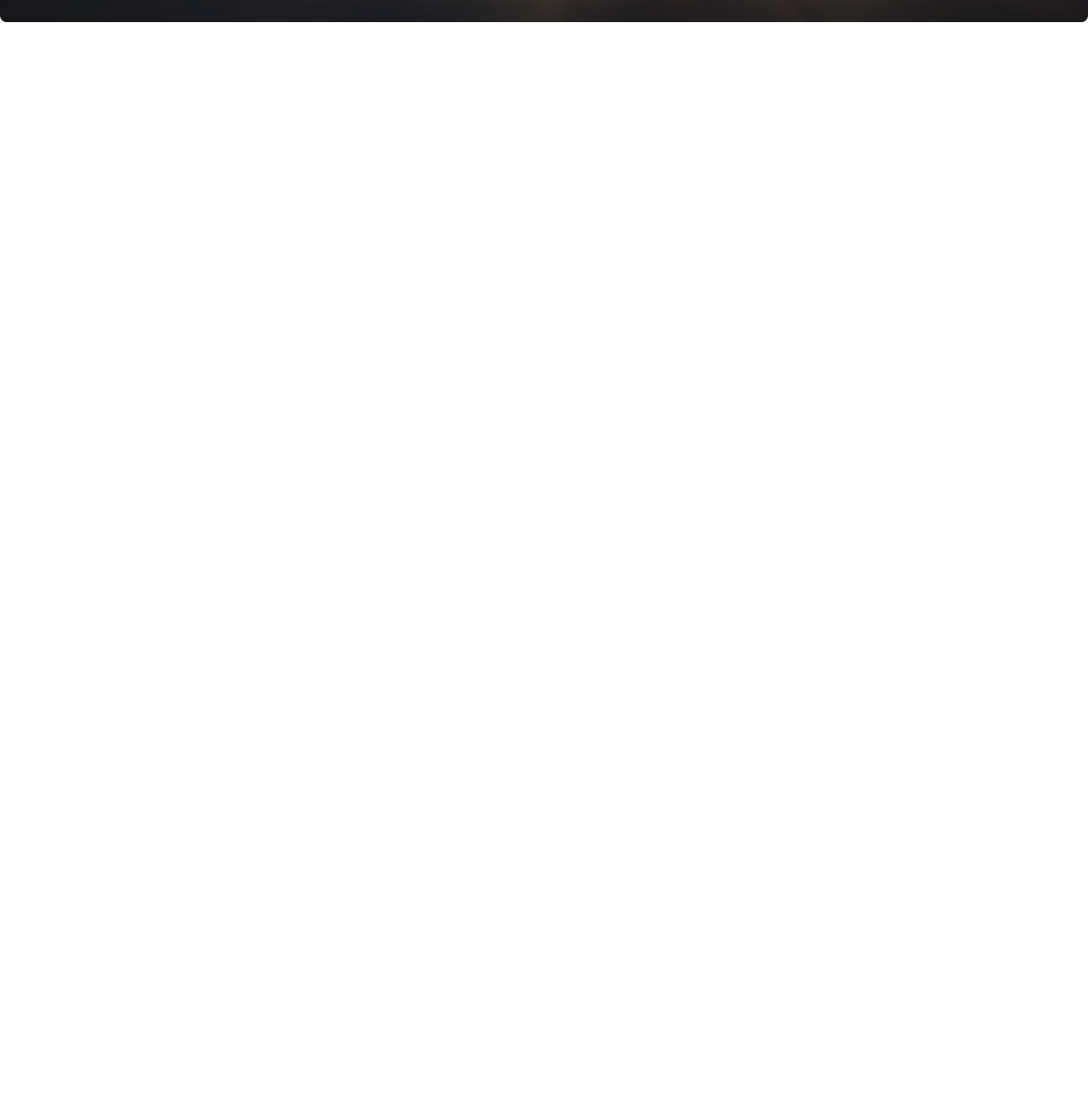
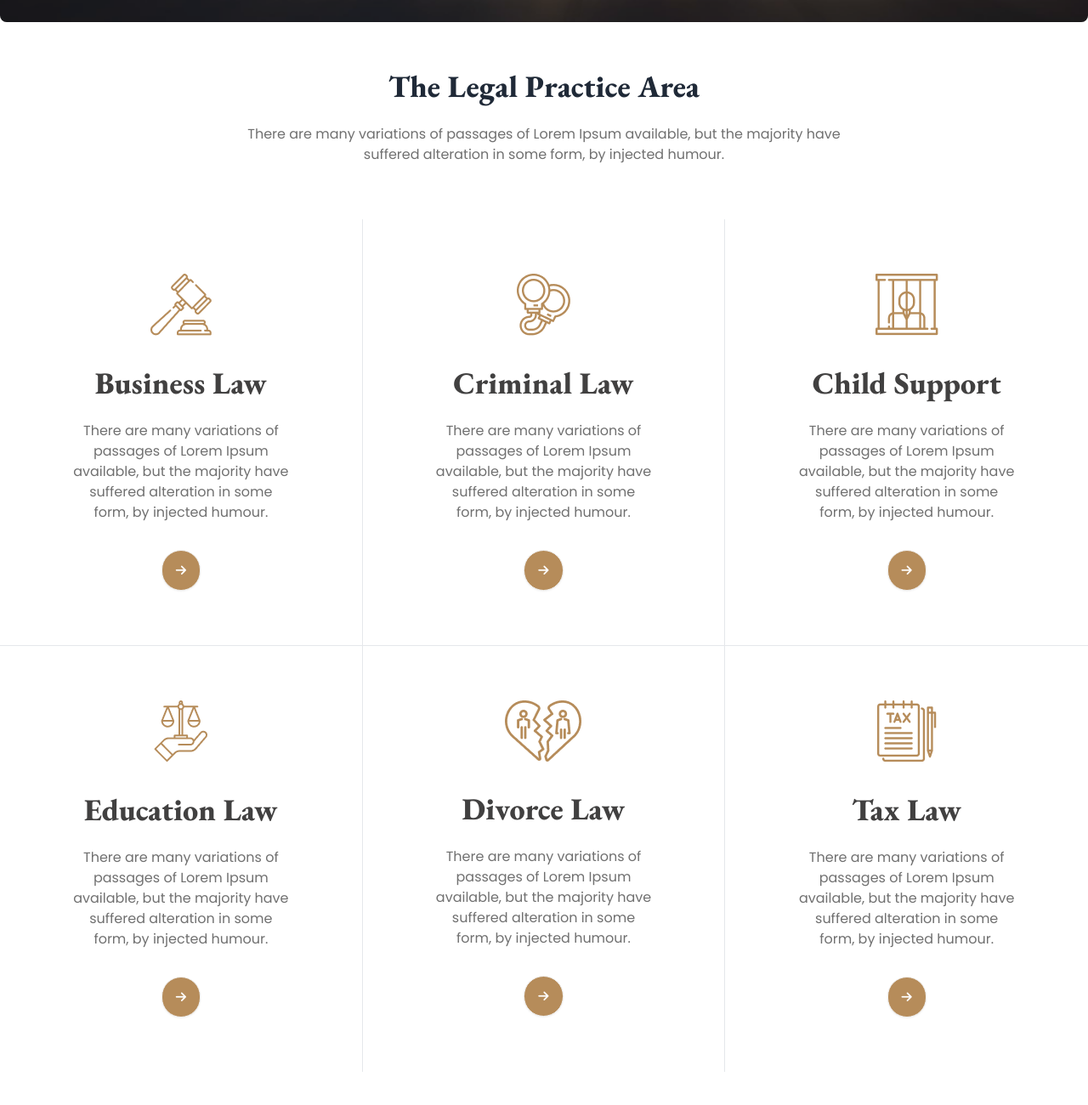
Before and after one commit to imdadul5D/legal-solution-project, a plain HTML site: page index.html in a window 1280 px wide. Shown: the part 696-1996 px from the top of the page at 85% size. Before the commit the page ends 800 px from the top, so only its background shows below. Drawn offline with nearby package versions, Linux system fonts and the light colour scheme.

Commit message:
Legal Part added

```diff
--- a/index.html
+++ b/index.html
@@ -58,6 +58,7 @@
               clifford: "#da373d",
               "cmn-clr": "#707070",
               "cmn-bg": "#B68C5A",
+              "heading": "#414040",
             },
           },
         },
@@ -68,7 +69,7 @@
     <!-- Header Part Start -->
     <header class="container mx-auto">
       <!-- Navbar Part Start -->
-      <nav class="mt-6">
+      <nav class="lg:mt-6">
         <div class="navbar bg-base-100">
           <div class="navbar-start">
             <div class="dropdown">
@@ -187,7 +188,85 @@
     <!-- Header Part End -->
 
     <!-- Main Part Start -->
-    <main class="container mx-auto"></main>
+    <main class="container mx-auto">
+
+      <!-- Legal Practice Area Part Start -->
+      <section class="text-center my-14">
+        <h3 class="font-eb text-4xl font-extrabold font-heading mb-6">The Legal Practice Area</h3>
+        <p class="font-pop text-base font-normal text-cmn-clr pb-16">There are many variations of passages of Lorem Ipsum available, but the majority have <br> suffered alteration in some form, by injected humour.</p>
+
+        <div class="grid grid-cols-1 lg:grid-cols-3">
+
+          <div class="text-center border-r border-b p-16">
+            <figure class="flex justify-center"><img src="images/business.png" alt="business"/></figure>
+            <div class=" pt-9 text-center">
+              <h2 class="font-eb font-extrabold text-4xl text-heading pb-6">Business Law</h2>
+              <p class="font-pop font-normal text-base text-cmn-clr pb-8">There are many variations of <br> passages of Lorem Ipsum <br> available, but the majority have <br> suffered alteration in some <br> form, by injected humour.</p>
+              <div class="card-actions justify-center">
+                <button class="btn rounded-full bg-cmn-bg text-white"><i class="fa-solid fa-arrow-right"></i></button>
+              </div>
+            </div>
+          </div>
+
+          <div class="text-center border-r border-b p-16">
+            <figure class="flex justify-center"><img src="images/criminal.png" alt="criminal"/></figure>
+            <div class=" pt-9 text-center">
+              <h2 class="font-eb font-extrabold text-4xl text-heading pb-6">Criminal Law</h2>
+              <p class="font-pop font-normal text-base text-cmn-clr pb-8">There are many variations of <br> passages of Lorem Ipsum <br> available, but the majority have <br> suffered alteration in some <br> form, by injected humour.</p>
+              <div class="card-actions justify-center">
+                <button class="btn rounded-full bg-cmn-bg text-white"><i class="fa-solid fa-arrow-right"></i></button>
+              </div>
+            </div>
+          </div>
+
+          <div class="text-center border-b p-16">
+            <figure class="flex justify-center"><img src="images/child.png" alt="child"/></figure>
+            <div class=" pt-9 text-center">
+              <h2 class="font-eb font-extrabold text-4xl text-heading pb-6">Child Support</h2>
+              <p class="font-pop font-normal text-base text-cmn-clr pb-8">There are many variations of <br> passages of Lorem Ipsum <br> available, but the majority have <br> suffered alteration in some <br> form, by injected humour.</p>
+              <div class="card-actions justify-center">
+                <button class="btn rounded-full bg-cmn-bg text-white"><i class="fa-solid fa-arrow-right"></i></button>
+              </div>
+            </div>
+          </div>
+
+          <div class="text-center border-r p-16">
+            <figure class="flex justify-center"><img src="images/education.png" alt="education"/></figure>
+            <div class=" pt-9 text-center">
+              <h2 class="font-eb font-extrabold text-4xl text-heading pb-6">Education Law</h2>
+              <p class="font-pop font-normal text-base text-cmn-clr pb-8">There are many variations of <br> passages of Lorem Ipsum <br> available, but the majority have <br> suffered alteration in some <br> form, by injected humour.</p>
+              <div class="card-actions justify-center">
+                <button class="btn rounded-full bg-cmn-bg text-white"><i class="fa-solid fa-arrow-right"></i></button>
+              </div>
+            </div>
+          </div>
+
+          <div class="text-center border-r p-16">
+            <figure class="flex justify-center"><img src="images/divorce.png" alt="divorce"/></figure>
+            <div class=" pt-9 text-center">
+              <h2 class="font-eb font-extrabold text-4xl text-heading pb-6">Divorce Law</h2>
+              <p class="font-pop font-normal text-base text-cmn-clr pb-8">There are many variations of <br> passages of Lorem Ipsum <br> available, but the majority have <br> suffered alteration in some <br> form, by injected humour.</p>
+              <div class="card-actions justify-center">
+                <button class="btn rounded-full bg-cmn-bg text-white"><i class="fa-solid fa-arrow-right"></i></button>
+              </div>
+            </div>
+          </div>
+
+          <div class="text-center p-16">
+            <figure class="flex justify-center"><img src="images/tax.png" alt="tax"/></figure>
+            <div class=" pt-9 text-center">
+              <h2 class="font-eb font-extrabold text-4xl text-heading pb-6">Tax Law</h2>
+              <p class="font-pop font-normal text-base text-cmn-clr pb-8">There are many variations of <br> passages of Lorem Ipsum <br> available, but the majority have <br> suffered alteration in some <br> form, by injected humour.</p>
+              <div class="card-actions justify-center">
+                <button class="btn rounded-full bg-cmn-bg text-white"><i class="fa-solid fa-arrow-right"></i></button>
+              </div>
+            </div>
+          </div>
+        </div>
+      </section>
+      <!-- Legal Practice Area Part End -->
+
+    </main>
     <!-- Main Part End -->
 
     <!-- Footer Part Start -->
```
